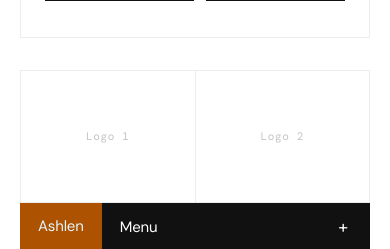
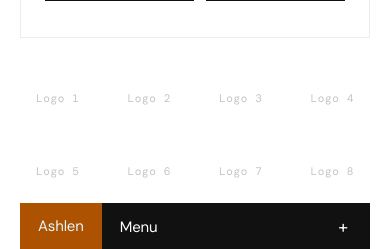
Before and after one commit to nolesscolour/Ashlen-Personal-Website, a React (Vite) app: page / in a window 390 px wide. Shown: the part 573-822 px from the top of the page. Built offline with nearby package versions, Linux system fonts and the light colour scheme.

Commit message:
Add logo wall, refine hero card mobile sizing

```diff
--- a/src/styles/global.css
+++ b/src/styles/global.css
@@ -1432,14 +1432,11 @@ body {
 }
 .logo-grid {
   display: grid;
-  grid-template-columns: repeat(5, 1fr);
-  gap: 1px;
-  background: var(--hair);
-  border: 1px solid var(--hair);
+  grid-template-columns: repeat(6, 1fr);
+  gap: clamp(16px, 2.5vw, 32px);
 }
 .logo-cell {
   aspect-ratio: 4 / 3;
-  background: var(--paper);
   display: flex;
   align-items: center;
   justify-content: center;
@@ -1465,11 +1462,6 @@ body {
 }
 @media (max-width: 760px) {
   .logo-grid {
-    grid-template-columns: repeat(3, 1fr);
+    grid-template-columns: repeat(4, 1fr);
   }
 }
-@media (max-width: 460px) {
-  .logo-grid {
-    grid-template-columns: repeat(2, 1fr);
-  }
-}
```
